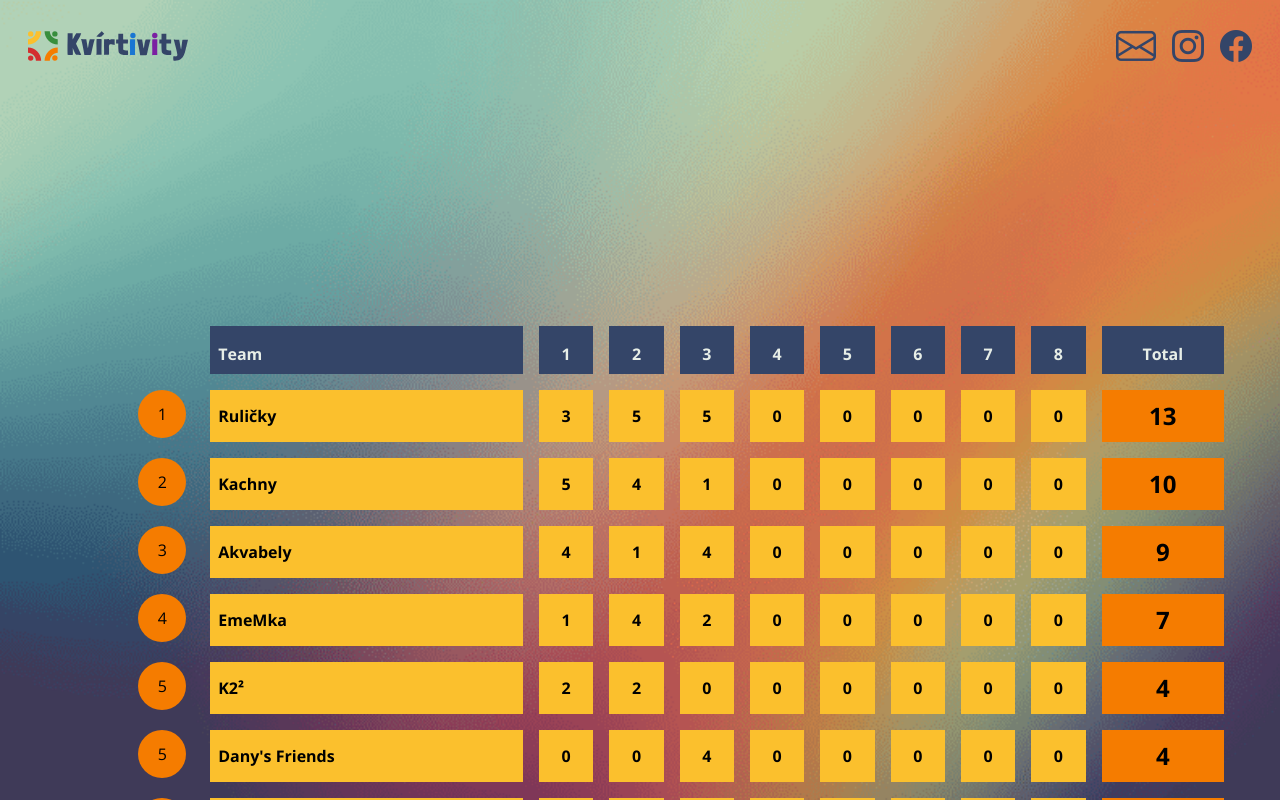
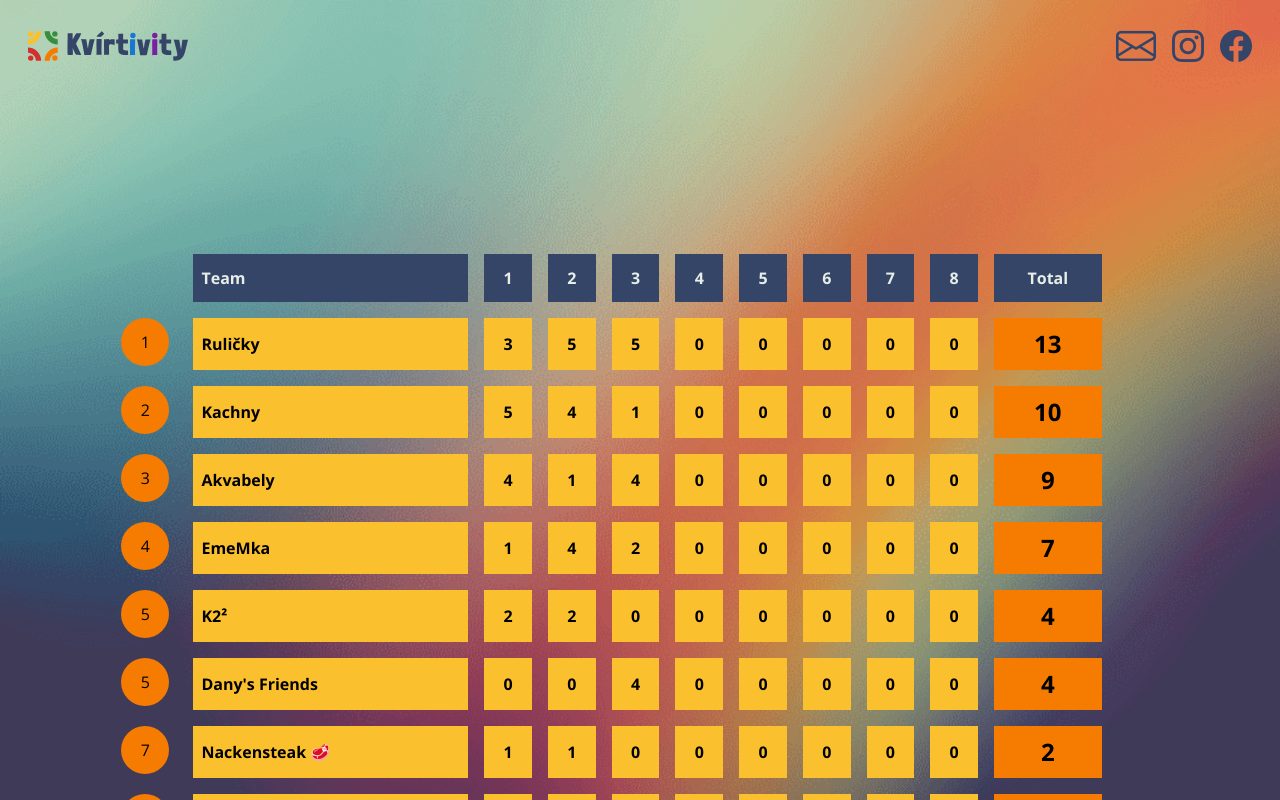
Before and after one commit to queuing4oranges/kvizova-liga, a React (Vite) app: page / in a window 1280 px wide. Shown: the top 800 px of the page. Built offline with nearby package versions, Linux system fonts and the light colour scheme; a web font is replaced by a local one.

Commit message:
Minor styling fixes

```diff
--- a/src/LeaderBoard.jsx
+++ b/src/LeaderBoard.jsx
@@ -22,7 +22,7 @@ export default function LeaderBoard() {
 			<Row className='p-3 d-flex align-items-center justify-content-center'>
 				<Navbar />
 			</Row>
-			<Row className='p-3'>
+			<Row className='px-3 pt-0'>
 				<Heading />
 			</Row>
 			<Row className='p-3 score-table-row w-100 m-auto'>
--- a/src/components/AnimatedHeading/heading.scss
+++ b/src/components/AnimatedHeading/heading.scss
@@ -20,7 +20,7 @@
 }
 
 .animate {
-	margin: 50px 0 0;
+	margin: 10px 0 0;
 }
 
 .animate span {
--- a/src/components/ScoreTable/ScoreTable.jsx
+++ b/src/components/ScoreTable/ScoreTable.jsx
@@ -55,11 +55,11 @@ export default function ScoreTable() {
 				<thead className='scoretable-header'>
 					<tr>
 						<th className='hidden-element'></th>
-						<th>Team</th>
+						<th className='align-middle'>Team</th>
 						{[...Array(8).keys()].map((num) => (
-							<th className='th-rounds' key={num + 1}>{num + 1}</th>
+							<th className='th-rounds align-middle' key={num + 1}>{num + 1}</th>
 						))}
-						<th className='th-total'>Total</th>
+						<th className='th-total align-middle'>Total</th>
 					</tr>
 				</thead>
 				<tbody>
@@ -83,7 +83,7 @@ export default function ScoreTable() {
 					{!flippedCards[idx] ?
 						<CardBody className='p-2 px-0 card-body-front position-relative d-flex flex-column justify-content-start align-items-center'>
 							<span className={`position mt-5 ${idx === 0 ? 'fs-1' : 'card-span'}`}>
-								{(idx === 0) ? '👑' : (idx+1)}
+								{(idx === 0) ? '👑' : (team.rank)}
 							</span>
 							<h1 className='mt-4 fw-5'>{team.name}</h1>
 							<span className='fs-5 card-span total'>Total: {team?.total} points</span>
@@ -104,27 +104,27 @@ export default function ScoreTable() {
 							<span className='mt-2'>
 								<Row className='my-2'>
 									<Col xs={4}>Round 1:</Col>
-									<Col xs={2}>{team?.scores?.round1}</Col>
+									<Col xs={2} className='fw-bold'>{team?.scores?.round1}</Col>
 									<Col xs={4}>Round 5:</Col>
-									<Col xs={2}>{team.scores.round5}</Col>
+									<Col xs={2} className='fw-bold'>{team.scores.round5}</Col>
 								</Row>
 								<Row className='my-2'>
 									<Col xs={4}>Round 2:</Col>
-									<Col xs={2}>{team?.scores?.round2}</Col>
+									<Col xs={2} className='fw-bold'>{team?.scores?.round2}</Col>
 									<Col xs={4}>Round 6:</Col>
-									<Col xs={2}>{team?.scores?.round6}</Col>
+									<Col xs={2} className='fw-bold'>{team?.scores?.round6}</Col>
 								</Row>
 								<Row className='my-2'>
 									<Col xs={4}>Round 3:</Col>
-									<Col xs={2}>{team?.scores?.round3}</Col>
+									<Col xs={2} className='fw-bold'>{team?.scores?.round3}</Col>
 									<Col xs={4}>Round 7:</Col>
-									<Col xs={2}>{team?.scores?.round7}</Col>
+									<Col xs={2} className='fw-bold'>{team?.scores?.round7}</Col>
 								</Row>
 								<Row className='my-2d'>
 									<Col xs={4}>Round 4:</Col>
-									<Col xs={2}>{team?.scores?.round4}</Col>
+									<Col xs={2} className='fw-bold'>{team?.scores?.round4}</Col>
 									<Col xs={4}>Round 8:</Col>
-									<Col xs={2}>{team?.scores?.round8}</Col>
+									<Col xs={2} className='fw-bold'>{team?.scores?.round8}</Col>
 								</Row>
 							</span>
 							<div className='d-flex justify-content-center position-absolute bottom-0 start-0'>
--- a/src/components/ScoreTable/scoretable.scss
+++ b/src/components/ScoreTable/scoretable.scss
@@ -2,6 +2,7 @@
 	border-collapse: separate !important;
 	border-spacing: 1rem !important;
 	background-color: transparent !important;
+	width: 90% !important;
 
 	& th, td {
 		background-color: transparent !important;
--- a/src/data.json
+++ b/src/data.json
@@ -43,7 +43,7 @@
 			"total": null
 		},
 		{
-			"name": "Nackensteak 🪦",
+			"name": "Nackensteak 🥩",
 			"scores": {
 				"round1": 1,
 				"round2": 1,
@@ -71,7 +71,7 @@
 			"total": null
 		},
 		{
-			"name": "Samorosti ",
+			"name": "Samorosti",
 			"scores": {
 				"round1": 1,
 				"round2": 1,
```
